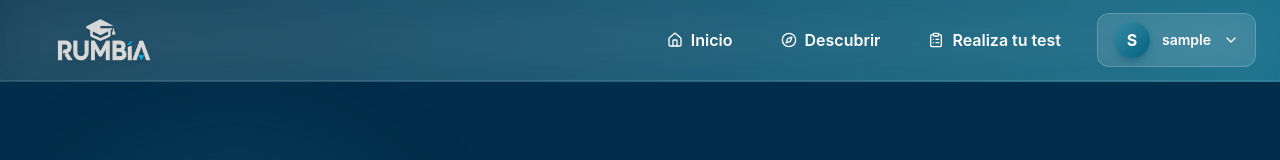
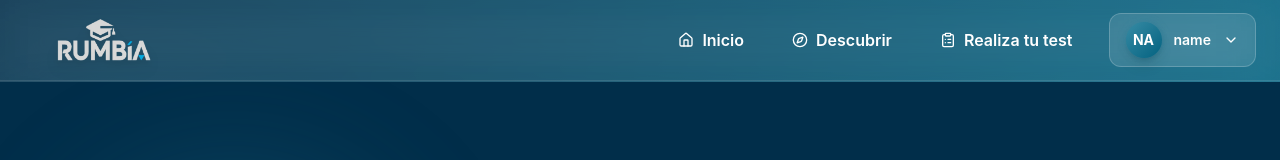
Before and after one commit to ArnyBalbin/rumbia-app, a React (Vite) app in the folder rumbia-app/: page / in a window 1280 px wide. Shown: the top 160 px of the page. Built offline with nearby package versions, Linux system fonts and the light colour scheme; sample sign-in values are in the browser's storage.

Commit message:
MEE HEADER CONTEXT REGISTER SCROLL

```diff
--- a/rumbia-app/context/AuthContext.jsx
+++ b/rumbia-app/context/AuthContext.jsx
@@ -71,6 +71,37 @@ export const AuthProvider = ({ children }) => {
 
       localStorage.setItem('accessToken', data.access);
       localStorage.setItem('refreshToken', data.refresh);
+
+      try {
+        const userInfoResponse = await fetch(ENDPOINTS.GET_USER_INFO(data.user_code), {
+          headers: {
+            'Authorization': `Bearer ${data.access}`,
+            'Content-Type': 'application/json'
+          }
+        });
+
+        if (userInfoResponse.ok) {
+          const fullUserData = await userInfoResponse.json();
+
+          const userData = {
+            user_code: data.user_code,
+            email: fullUserData.email || data.email || email,
+            first_name: fullUserData.first_name || data.first_name || '',
+            last_name: fullUserData.last_name || data.last_name || '',
+            name: `${fullUserData.first_name || ''} ${fullUserData.last_name || ''}`.trim(),
+            tipo: data.tipo,
+            profile_picture: fullUserData.profile_picture || null
+          };
+
+          localStorage.setItem('currentUser', JSON.stringify(userData));
+          setUser(userData);
+          setIsAuthenticated(true);
+
+          return { success: true, data: userData };
+        }
+      } catch (err) {
+        console.error('Error obteniendo info completa:', err);
+      }
 
       const userData = {
         user_code: data.user_code,
--- a/rumbia-app/src/components/common/Header.jsx
+++ b/rumbia-app/src/components/common/Header.jsx
@@ -79,11 +79,65 @@ const Header = () => {
     }
   };
 
+  // Obtener el nombre completo del usuario
+  const getFullName = () => {
+    if (!user) return 'Usuario';
+
+    const firstName = user.first_name || '';
+    const lastName = user.last_name || '';
+    const fullName = `${firstName} ${lastName}`.trim();
+
+    // Si tiene nombre completo, retornarlo
+    if (fullName) return fullName;
+
+    // Si no tiene nombre, mostrar email sin el dominio
+    if (user.email) {
+      return user.email.split('@')[0];
+    }
+
+    return 'Usuario';
+  };
+
+  // Obtener las iniciales para el avatar
+  const getInitials = () => {
+    if (!user) return 'U';
+
+    const firstName = user.first_name || '';
+    const lastName = user.last_name || '';
+
+    // Si tiene ambos nombres, usar iniciales de ambos
+    if (firstName && lastName) {
+      return `${firstName.charAt(0)}${lastName.charAt(0)}`.toUpperCase();
+    }
+
+    // Si solo tiene primer nombre
+    if (firstName) {
+      return firstName.substring(0, 2).toUpperCase();
+    }
+
+    // Si solo tiene apellido
+    if (lastName) {
+      return lastName.substring(0, 2).toUpperCase();
+    }
+
+    // Si solo tiene email, usar primeras 2 letras
+    if (user.email) {
+      return user.email.substring(0, 2).toUpperCase();
+    }
+
+    return 'U';
+  };
+
   // Componente para el avatar del usuario
   const UserAvatar = ({ size = "default" }) => {
     const sizeClasses = {
       default: "w-9 h-9",
       large: "w-12 h-12"
+    };
+
+    const textSizeClasses = {
+      default: "text-sm",
+      large: "text-lg"
     };
 
     return (
@@ -97,8 +151,8 @@ const Header = () => {
               className="w-full h-full object-cover"
             />
           ) : (
-            <span className={size === "large" ? "text-lg" : ""}>
-              {user?.username?.charAt(0).toUpperCase()}
+            <span className={textSizeClasses[size]}>
+              {getInitials()}
             </span>
           )}
         </div>
@@ -157,8 +211,8 @@ const Header = () => {
                   >
                     <UserAvatar />
 
-                    <span className="font-semibold text-white text-sm max-w-[100px] truncate">
-                      {user?.username}
+                    <span className="font-semibold text-white text-sm max-w-[150px] truncate">
+                      {getFullName()}
                     </span>
 
                     <ChevronDown
@@ -279,9 +333,9 @@ const Header = () => {
                         <UserAvatar size="large" />
                         <div className="flex-1 min-w-0">
                           <p className="text-white font-bold text-sm truncate">
-                            {user?.username}
+                            {getFullName()}
                           </p>
-                          <p className="text-white/60 text-xs">
+                          <p className="text-white/60 text-xs truncate">
                             {user?.email || 'usuario@rumbia.com'}
                           </p>
                         </div>
```
